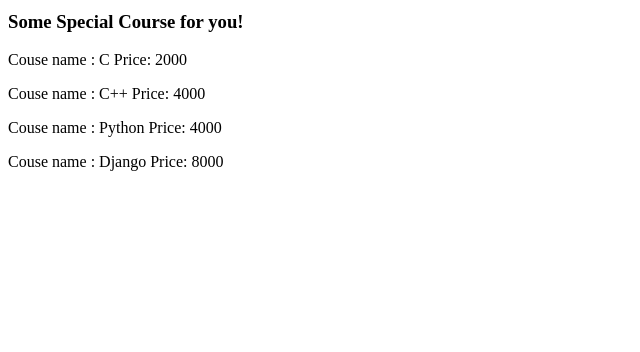
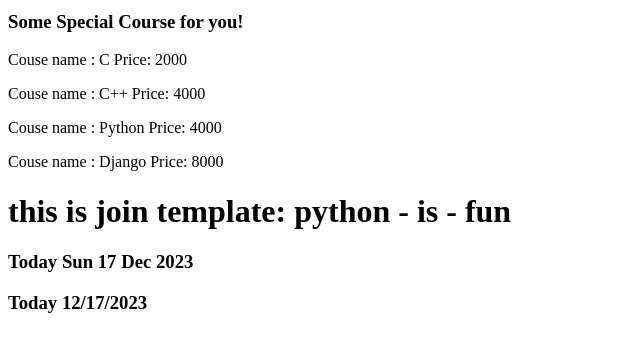
Before and after one commit to morsalin-islam335/Django, a Django app: page /navigation/details/ in a window 1280 px wide. Shown: the part 186-538 px from the top of the page, without its empty margins (0-640 px from the left). Run offline with Django 5.2, Linux system fonts and the light colour scheme.

Commit message:
template filtering in django

```diff
--- a/env-2/simple_page_navigation/navigation/Templates/navigation/details.html
+++ b/env-2/simple_page_navigation/navigation/Templates/navigation/details.html
@@ -44,5 +44,14 @@
    <p>Couse name : {{course.name}}  Price: {{course.price}}</p>
  {%endfor%}
 
+
+ <!-- Template filtering -->
+
+  <h1> this is join template: {{ list | join:" - " }}</h1>
+  <h3>Today {{ date | date:"D d M Y" }} </h3>
+  <h3>Today {{ date|date:"SHORT_DATE_FORMAT" }} </h3>
+  {% comment %} <h4>empty {{ empty | default: "nothing here" }} </h4> {% endcomment %}
+
+
 </body>
 </html>
--- a/env-2/simple_page_navigation/navigation/views.py
+++ b/env-2/simple_page_navigation/navigation/views.py
@@ -1,7 +1,7 @@
 from django.shortcuts import render
 from django.http import HttpResponse
 # Create your views here.
-
+import datetime
 
 def home(request):
     return HttpResponse("This is navigation app home page")
@@ -12,7 +12,7 @@ myDict = {"authors":"Morsalin Islam","Age":18,
               {'name':"C++", "price":4000},
               {"name":"Python", "price":4000},
               {"name":"Django", "price":8000}
-                    ]}
+                    ], "list":["python","is","fun"], "date": datetime.datetime.now(), "empty":""}
 def details(request):
     return render(request, "navigation/details.html",myDict)
 
```
